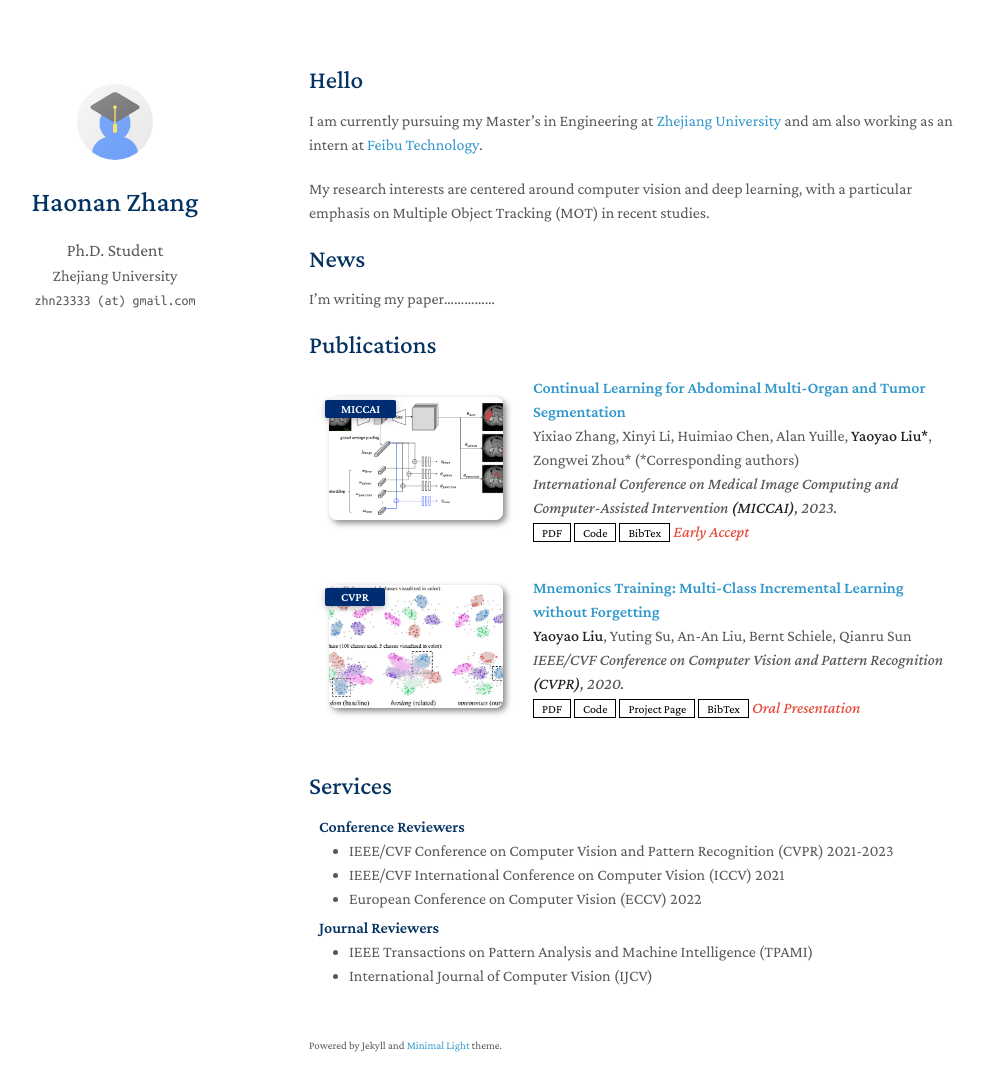
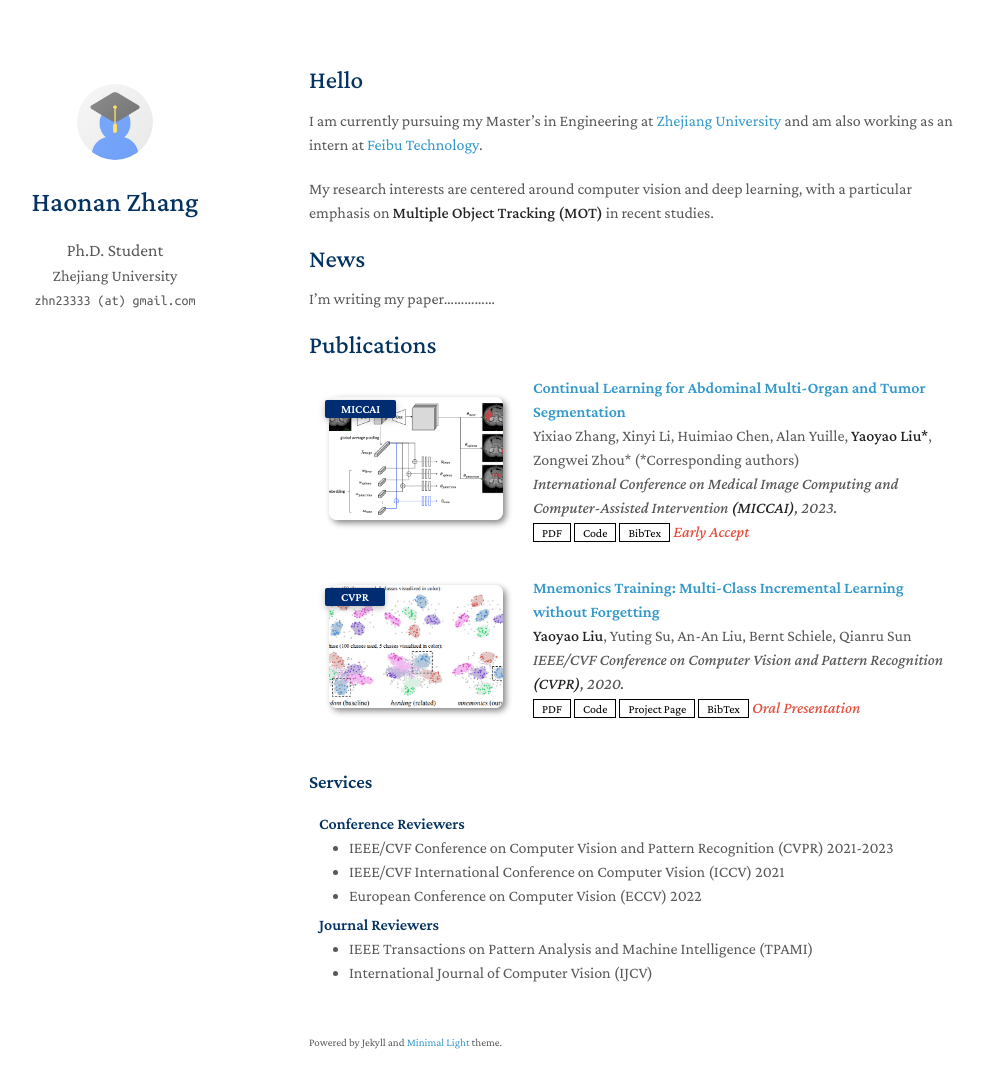
Before and after one commit to zhn12343333/academic_homepage, a Jekyll site: the page built from index.md, in a window 1280 px wide and 1126 px high. Shown: the top 1091 px of the window, without its empty margins (161-1144 px from the left). Built offline with Jekyll 4.4.1, drawn with Linux system fonts in a browser that asks for light colours; a style sheet for code colours, icons or effects is not loaded; our own code applies the rules of GitHub Pages for plain Markdown files.

Commit message:
Update index.md

```diff
--- a/index.md
+++ b/index.md
@@ -6,7 +6,7 @@ layout: homepage
 
 I am currently pursuing my Master's in Engineering at [Zhejiang University](https://www.zju.edu.cn/) and am also working as an intern at [Feibu Technology](https://www.fabu.ai/).
 
-My research interests are centered around computer vision and deep learning, with a particular emphasis on Multiple Object Tracking (MOT) in recent studies.
+My research interests are centered around computer vision and deep learning, with a particular emphasis on **Multiple Object Tracking (MOT)** in recent studies.
 
 
 
@@ -17,4 +17,4 @@ I'm writing my paper...............
 
 {% include_relative _includes/publications.md %}
 
-{% include_relative _includes/services.md %}
+#{% include_relative _includes/services.md %}
```
